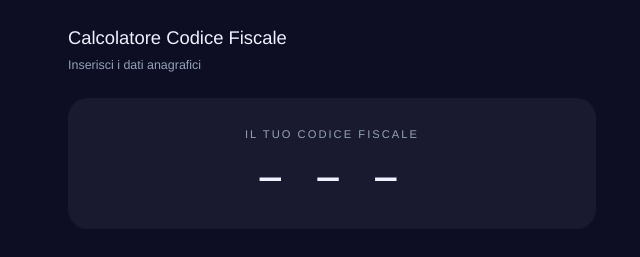
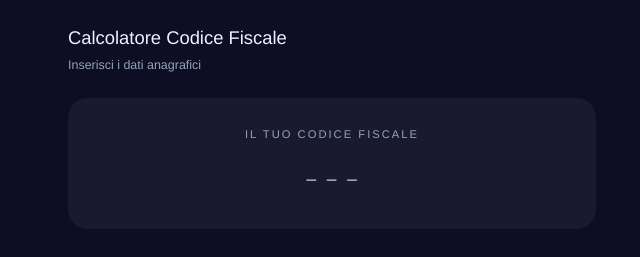
Before and after one commit to mrshu1978/FiscalCodeSHU, a Vue app: page / in a window 1280 px wide. Shown: the top 257 px of the page, without its empty margins (308-948 px from the left). Built offline with nearby package versions, Linux system fonts and the light colour scheme; the HTML template or start-up script is replaced by a standard one.

Commit message:
feat: TASK-003 Implementare il calcolo del codice fiscale

```diff
--- a/src/App.vue
+++ b/src/App.vue
@@ -7,7 +7,7 @@
 
     <main class="app__main">
       <ResultDisplay :codice-fiscale="risultato.codiceFiscale" :copia-disponibile="risultato.copiaDisponibile" />
-      <CalculatorForm v-model:form="formDati" />
+      <CalculatorForm v-model:form="formDati" @calcola="onCalcola" />
     </main>
   </div>
 </template>
@@ -16,13 +16,19 @@
 import { ref } from 'vue';
 import CalculatorForm from './components/CalculatorForm.vue';
 import ResultDisplay from './components/ResultDisplay.vue';
-import { DATI_FORM_VUOTI, type FormDatiAnagrafici, type RisultatoCodiceFiscale } from './features/fiscalCode.types';
+import { DATI_FORM_VUOTI, type FormDatiAnagrafici } from './features/fiscalCode.types';
+import { calcolaCodiceFiscale } from './state/codiceFiscale';
+import { creaStatoRisultatoCodiceFiscale } from './state/store';
 
 const formDati = ref<FormDatiAnagrafici>({ ...DATI_FORM_VUOTI });
-const risultato = ref<RisultatoCodiceFiscale>({
-  codiceFiscale: null,
-  copiaDisponibile: false,
-});
+const { risultato, impostaCodiceFiscale } = creaStatoRisultatoCodiceFiscale();
+
+function onCalcola(): void {
+  const esito = calcolaCodiceFiscale(formDati.value);
+  if (esito.esito === 'successo') {
+    impostaCodiceFiscale(esito.codiceFiscale);
+  }
+}
 </script>
 
 <style>
--- a/src/components/ResultDisplay.vue
+++ b/src/components/ResultDisplay.vue
@@ -1,7 +1,19 @@
 <template>
-  <div class="result-display" data-axiom-section="result">
+  <div
+    class="result-display"
+    data-axiom-section="result"
+    :class="{ 'result-display--attivo': isRisultatoAttivo }"
+  >
     <p class="result-display__label">Il tuo codice fiscale</p>
-    <p class="result-display__value">{{ codiceFiscale ?? SEGNAPOSTO_RISULTATO }}</p>
+    <p class="result-display__value">
+      <span
+        v-for="(carattere, indice) in caratteriCodiceFiscale"
+        :key="indice"
+        class="result-display__lettera"
+        :style="{ animationDelay: `${indice * 60}ms` }"
+      >{{ carattere }}</span>
+      <span v-if="!codiceFiscale" class="result-display__segnaposto">{{ SEGNAPOSTO_RISULTATO }}</span>
+    </p>
     <div v-if="copiaDisponibile" class="result-display__actions">
       <button type="button" class="result-display__copy">Copia</button>
     </div>
@@ -9,14 +21,21 @@
 </template>
 
 <script setup lang="ts">
+import { computed } from 'vue';
 import type { RisultatoCodiceFiscale } from '../features/fiscalCode.types';
 
-withDefaults(defineProps<RisultatoCodiceFiscale>(), {
+const props = withDefaults(defineProps<RisultatoCodiceFiscale>(), {
   codiceFiscale: null,
   copiaDisponibile: false,
 });
 
 const SEGNAPOSTO_RISULTATO = '\u2014 \u2014 \u2014';
+
+const caratteriCodiceFiscale = computed<string[]>(() =>
+  props.codiceFiscale ? [...props.codiceFiscale] : [],
+);
+
+const isRisultatoAttivo = computed<boolean>(() => props.codiceFiscale !== null);
 </script>
 
 <style scoped>
@@ -26,6 +45,11 @@ const SEGNAPOSTO_RISULTATO = '\u2014 \u2014 \u2014';
   border-radius: 20px;
   text-align: center;
   background: rgba(255, 255, 255, 0.05);
+  transition: box-shadow 0.4s ease;
+}
+
+.result-display--attivo {
+  animation: glowPulse 2s ease-in-out infinite;
 }
 
 .result-display__label {
@@ -44,6 +68,23 @@ const SEGNAPOSTO_RISULTATO = '\u2014 \u2014 \u2014';
   font-weight: 700;
   letter-spacing: 0.22em;
   color: #f0f0ff;
+  display: flex;
+  align-items: center;
+  justify-content: center;
+  gap: 1px;
+}
+
+.result-display__lettera {
+  display: inline-block;
+  opacity: 0;
+  animation: letterReveal 0.35s forwards;
+}
+
+.result-display__segnaposto {
+  color: #94a3b8;
+  font-size: 1rem;
+  letter-spacing: 0.04em;
+  font-family: inherit;
 }
 
 .result-display__actions {
@@ -59,4 +100,29 @@ const SEGNAPOSTO_RISULTATO = '\u2014 \u2014 \u2014';
   border-radius: 8px;
   cursor: pointer;
 }
+
+@keyframes letterReveal {
+  0% {
+    opacity: 0;
+    transform: translateY(-12px) scale(0.7);
+  }
+  60% {
+    opacity: 1;
+    transform: translateY(2px) scale(1.08);
+  }
+  100% {
+    opacity: 1;
+    transform: translateY(0) scale(1);
+  }
+}
+
+@keyframes glowPulse {
+  0%,
+  100% {
+    box-shadow: 0 0 18px 2px rgba(124, 58, 237, 0.5);
+  }
+  50% {
+    box-shadow: 0 0 36px 8px rgba(6, 182, 212, 0.6);
+  }
+}
 </style>
--- /dev/null
+++ b/src/state/codiceFiscale.ts
@@ -0,0 +1,77 @@
+/**
+ * Adapter client-only per il calcolo del codice fiscale (TDP-002: third-party-cf-library).
+ * Incapsula la libreria npm `codice-fiscale-js` e normalizza il comune della form
+ * verso i codici catastali supportati. Nessuna chiamata di rete, nessuna persistenza.
+ */
+
+import CodiceFiscaleDaNpm, { type Gender, type ICodiceFiscaleObject } from 'codice-fiscale-js';
+
+import type { FormDatiAnagrafici } from '../features/fiscalCode.types';
+
+const CODICI_CATASTALI_COMUNI: Readonly<Record<string, string>> = {
+  Venezia: 'L736',
+  Padova: 'G224',
+};
+
+const LUNGHEZZA_CODICE_FISCALE = 16;
+
+type CostruttoreCodiceFiscale = typeof CodiceFiscaleDaNpm;
+type ModuloCodiceFiscale = { CodiceFiscale?: CostruttoreCodiceFiscale };
+
+/** La build CommonJS espone il costruttore come export nominato; i tipi npm come default. */
+const CostruttoreCodiceFiscale: CostruttoreCodiceFiscale =
+  (CodiceFiscaleDaNpm as unknown as ModuloCodiceFiscale).CodiceFiscale ?? CodiceFiscaleDaNpm;
+
+export type EsitoCalcoloCodiceFiscale =
+  | { esito: 'successo'; codiceFiscale: string }
+  | { esito: 'comune-non-riconosciuto'; codiceErrore: 'COMUNE_NON_RICONOSCIUTO' }
+  | { esito: 'errore-calcolo'; messaggio: string };
+
+export function risolviCodiceCatastale(comuneNascita: string): string | null {
+  const codice = CODICI_CATASTALI_COMUNI[comuneNascita.trim()];
+  return codice ?? null;
+}
+
+function isDataValida(data: string): boolean {
+  return /^\d{4}-\d{2}-\d{2}$/.test(data);
+}
+
+function dividiData(data: string): { year: number; month: number; day: number } {
+  const [anno, mese, giorno] = data.split('-');
+  return { year: Number(anno), month: Number(mese), day: Number(giorno) };
+}
+
+export function calcolaCodiceFiscale(dati: FormDatiAnagrafici): EsitoCalcoloCodiceFiscale {
+  const codiceCatastale = risolviCodiceCatastale(dati.comuneNascita);
+  if (!codiceCatastale) {
+    return { esito: 'comune-non-riconosciuto', codiceErrore: 'COMUNE_NON_RICONOSCIUTO' };
+  }
+
+  const sesso: string = dati.sesso;
+  if ((sesso !== 'M' && sesso !== 'F') || !isDataValida(dati.dataNascita)) {
+    return { esito: 'errore-calcolo', messaggio: 'Dati anagrafici non validi per il calcolo.' };
+  }
+
+  const { year, month, day } = dividiData(dati.dataNascita);
+  const richiesta: ICodiceFiscaleObject = {
+    name: dati.nome.trim(),
+    surname: dati.cognome.trim(),
+    gender: sesso as Gender,
+    day,
+    month,
+    year,
+    birthplace: codiceCatastale,
+    birthplaceProvincia: '',
+  };
+
+  try {
+    const codiceFiscale = new CostruttoreCodiceFiscale(richiesta).toString().toUpperCase();
+    if (codiceFiscale.length !== LUNGHEZZA_CODICE_FISCALE) {
+      return { esito: 'errore-calcolo', messaggio: 'Il calcolo non ha prodotto un codice fiscale valido.' };
+    }
+    return { esito: 'successo', codiceFiscale };
+  } catch (causa) {
+    const messaggio = causa instanceof Error ? causa.message : 'Errore durante il calcolo del codice fiscale.';
+    return { esito: 'errore-calcolo', messaggio };
+  }
+}
--- /dev/null
+++ b/src/state/store.ts
@@ -0,0 +1,31 @@
+/**
+ * Stato condiviso del risultato del calcolo codice fiscale (client-only).
+ * Seam tipizzato tra l'adapter di calcolo e i componenti di visualizzazione.
+ */
+
+import { ref, type Ref } from 'vue';
+
+import type { RisultatoCodiceFiscale } from '../features/fiscalCode.types';
+
+export interface StatoRisultatoCodiceFiscale {
+  risultato: Ref<RisultatoCodiceFiscale>;
+  impostaCodiceFiscale: (codiceFiscale: string) => void;
+  azzeraRisultato: () => void;
+}
+
+export function creaStatoRisultatoCodiceFiscale(): StatoRisultatoCodiceFiscale {
+  const risultato = ref<RisultatoCodiceFiscale>({
+    codiceFiscale: null,
+    copiaDisponibile: false,
+  });
+
+  function impostaCodiceFiscale(codiceFiscale: string): void {
+    risultato.value = { codiceFiscale, copiaDisponibile: true };
+  }
+
+  function azzeraRisultato(): void {
+    risultato.value = { codiceFiscale: null, copiaDisponibile: false };
+  }
+
+  return { risultato, impostaCodiceFiscale, azzeraRisultato };
+}
```
Also changed, not shown: package.json (+7 -6 lines), 2 other files (tests, documents, lock files or other folders).
